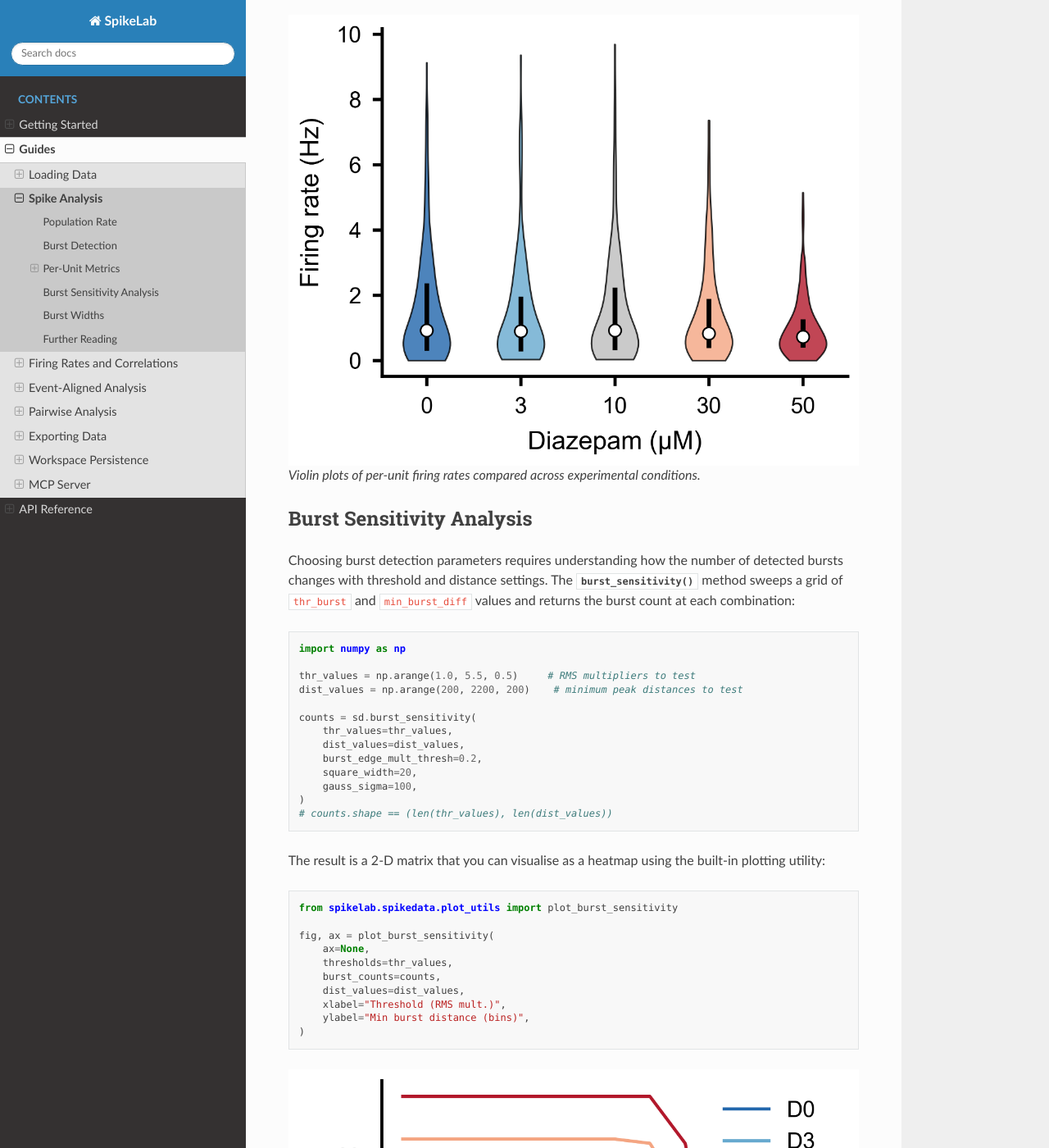
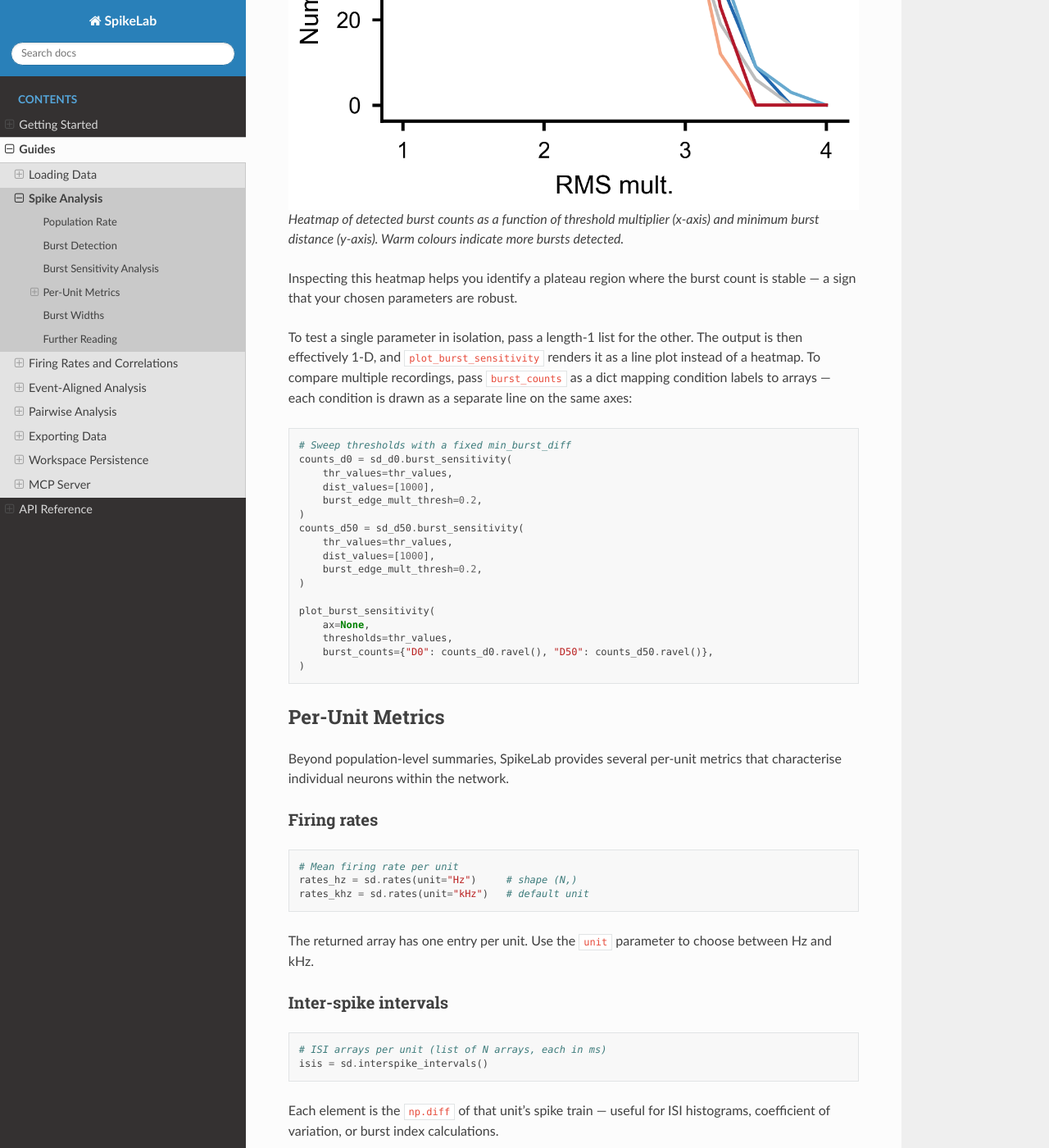
Before and after one commit to braingeneers/SpikeLab, a Sphinx documentation site: the page built from docs/source/guides/spike_analysis.rst, in a window 1280 px wide and 1400 px high, scrolled down 3401 px. Shown: the whole window at 82% size. Built offline with Sphinx 7.4.7 and the Read the Docs theme 3.1.0, drawn with Linux system fonts in a browser that asks for light colours; some of the changed text lies outside the part shown.

Commit message:
Add educator skill and improve Sphinx documentation accuracy
Adds the spikelab-educator agent skill for read-only Q&A about
analyses and neuroscience concepts. Updates Sphinx docs to clarify
millisecond conventions, fix parameter descriptions (boxcar width,
burst edge detection), and add burst sensitivity analysis guide.

Co-Authored-By: Claude Opus 4.6 (1M context) <noreply@anthropic.com>

```diff
--- a/docs/source/api/spikedata.rst
+++ b/docs/source/api/spikedata.rst
@@ -4,8 +4,9 @@ SpikeData
 
 The ``SpikeData`` class is the primary data structure in SpikeLab. It holds
 spike trains for one or more units (neurons or electrodes), where each spike
-train is a sequence of spike times in milliseconds. Most analysis workflows
-start by creating or loading a ``SpikeData`` object.
+train is a sequence of spike times. All analysis methods assume spike times are
+in milliseconds. Most analysis workflows start by creating or loading a
+``SpikeData`` object.
 
 .. autoclass:: spikelab.spikedata.SpikeData
    :members:
--- a/docs/source/getting_started/quickstart.rst
+++ b/docs/source/getting_started/quickstart.rst
@@ -3,7 +3,8 @@ Quick Start
 ===========
 
 This guide walks through the basics of creating and analyzing spike train data
-with SpikeLab. All spike times in the library are in **milliseconds**.
+with SpikeLab. All analyses assume spike times are in **milliseconds** — make
+sure your data uses this convention.
 
 Creating a SpikeData Object
 ---------------------------
--- a/docs/source/guides/exporting_data.rst
+++ b/docs/source/guides/exporting_data.rst
@@ -4,8 +4,8 @@ Exporting Data
 
 SpikeLab provides export functions for saving
 :class:`~spikelab.spikedata.spike_data.SpikeData` objects to several common
-electrophysiology formats. All exporters accept ``SpikeData`` with spike times
-in **milliseconds** and convert to the target format's native time unit
+electrophysiology formats. All exporters assume spike times are in
+**milliseconds** and convert to the target format's native time unit
 automatically.
 
 The export functions live in ``spikelab.data_loaders.data_exporters``.
--- a/docs/source/guides/loading_data.rst
+++ b/docs/source/guides/loading_data.rst
@@ -4,8 +4,8 @@ Loading Data
 
 SpikeLab supports loading spike train data from a variety of common
 electrophysiology formats. All loaders return a
-:class:`~spikelab.spikedata.spike_data.SpikeData` object with spike times in
-**milliseconds**.
+:class:`~spikelab.spikedata.spike_data.SpikeData` object and convert spike
+times to **milliseconds** where possible, since all analyses assume this unit.
 
 The main loader functions live in
 ``spikelab.data_loaders.data_loaders``. In addition,
--- a/docs/source/guides/spike_analysis.rst
+++ b/docs/source/guides/spike_analysis.rst
@@ -21,15 +21,16 @@ Population Rate
 ---------------
 
 The population rate is the smoothed aggregate firing rate across all units.
-SpikeLab computes it in two stages: a square (boxcar) convolution followed by a
-Gaussian convolution, both applied to the 1-ms-binned population spike count.
+SpikeLab computes it in two stages: an optional square (boxcar) convolution
+followed by an optional Gaussian convolution, both applied to the binned
+population spike count.
 
 .. code-block:: python
 
    pop_rate = sd.get_pop_rate(
-       square_width=20,         # half-width of the boxcar kernel (ms)
+       square_width=20,         # full width of the boxcar kernel (ms)
        gauss_sigma=100,         # standard deviation of the Gaussian kernel (ms)
-       raster_bin_size_ms=1.0,  # bin size for the underlying raster (ms)
+       raster_bin_size_ms=1.0,  # bin size for binning spike times to the raster (ms)
    )
 
 The returned array has one value per millisecond-wide bin and represents the
@@ -37,8 +38,9 @@ smoothed population firing rate over time.
 
 Adjusting ``square_width`` and ``gauss_sigma`` controls the trade-off between
 temporal resolution and smoothness. A smaller ``gauss_sigma`` preserves fast
-transients; a larger value reveals slow trends. The ``raster_bin_size_ms``
-parameter sets the resolution of the internal raster used for counting spikes.
+transients; a larger value reveals slow trends. Setting either to ``0`` skips
+that smoothing step entirely. The ``raster_bin_size_ms`` parameter sets the bin
+size used for binning spike times to the internal raster.
 
 
 Burst Detection
@@ -46,15 +48,15 @@ Burst Detection
 
 Network bursts are periods of elevated population activity that stand out above
 baseline. :meth:`~spikelab.SpikeData.get_bursts` detects them by thresholding
-the smoothed population rate and its acceleration (second derivative):
+the smoothed population rate:
 
 .. code-block:: python
 
    tburst, edges, peak_amp = sd.get_bursts(
        thr_burst=2.5,                # RMS multiplier for peak detection
        min_burst_diff=1000,           # minimum distance between burst peaks (bins)
-       burst_edge_mult_thresh=0.2,    # multiplier for detecting burst onset/offset
-       square_width=20,               # pop rate smoothing: boxcar half-width (ms)
+       burst_edge_mult_thresh=0.2,    # fraction of peak height for edge detection
+       square_width=20,               # pop rate smoothing: boxcar full width (ms)
        gauss_sigma=100,               # pop rate smoothing: Gaussian sigma (ms)
        raster_bin_size_ms=1.0,        # raster bin size (ms)
    )
@@ -74,8 +76,11 @@ The three main parameters control detection sensitivity:
 - ``min_burst_diff`` sets the minimum separation between consecutive burst
   peaks. This prevents a single long burst from being split into many short
   ones.
-- ``burst_edge_mult_thresh`` controls how far out from a peak the burst
-  boundaries extend. A lower value pushes edges closer to baseline.
+- ``burst_edge_mult_thresh`` sets the fraction of the burst peak height at
+  which the burst edges are drawn. In peak-to-trough mode (default), the
+  height is measured relative to the neighbouring interburst trough; in
+  peak-to-zero mode, it is measured relative to zero. A lower value pushes
+  edges closer to baseline.
 
 Set ``peak_to_trough=True`` (the default) for trough-to-trough baseline
 subtraction, or ``False`` for a zero baseline.
@@ -86,6 +91,85 @@ subtraction, or ``False`` for a zero baseline.
 
    Spike raster (top) and population rate (bottom) for an MEA recording.
    Detected burst boundaries overlay the population rate trace.
+
+
+Burst Sensitivity Analysis
+--------------------------
+
+Choosing burst detection parameters requires understanding how the number of
+detected bursts changes with threshold and distance settings. The
+:meth:`~spikelab.SpikeData.burst_sensitivity` method sweeps a grid of
+``thr_burst`` and ``min_burst_diff`` values and returns the burst count at each
+combination:
+
+.. code-block:: python
+
+   import numpy as np
+
+   thr_values = np.arange(1.0, 5.5, 0.5)     # RMS multipliers to test
+   dist_values = np.arange(200, 2200, 200)    # minimum peak distances to test
+
+   counts = sd.burst_sensitivity(
+       thr_values=thr_values,
+       dist_values=dist_values,
+       burst_edge_mult_thresh=0.2,
+       square_width=20,
+       gauss_sigma=100,
+   )
+   # counts.shape == (len(thr_values), len(dist_values))
+
+The result is a 2-D matrix that you can visualise as a heatmap using the
+built-in plotting utility:
+
+.. code-block:: python
+
+   from spikelab.spikedata.plot_utils import plot_burst_sensitivity
+
+   fig, ax = plot_burst_sensitivity(
+       ax=None,
+       thresholds=thr_values,
+       burst_counts=counts,
+       dist_values=dist_values,
+       xlabel="Threshold (RMS mult.)",
+       ylabel="Min burst distance (bins)",
+   )
+
+.. figure:: /_static/images/burst_sensitivity.png
+   :width: 100%
+   :alt: Burst sensitivity heatmap
+
+   Heatmap of detected burst counts as a function of threshold multiplier
+   (x-axis) and minimum burst distance (y-axis). Warm colours indicate more
+   bursts detected.
+
+Inspecting this heatmap helps you identify a plateau region where the burst
+count is stable — a sign that your chosen parameters are robust.
+
+To test a single parameter in isolation, pass a length-1 list for the other.
+The output is then effectively 1-D, and ``plot_burst_sensitivity`` renders it
+as a line plot instead of a heatmap. To compare multiple recordings, pass
+``burst_counts`` as a dict mapping condition labels to arrays — each condition
+is drawn as a separate line on the same axes:
+
+.. code-block:: python
+
+   # Sweep thresholds with a fixed min_burst_diff
+   counts_d0 = sd_d0.burst_sensitivity(
+       thr_values=thr_values,
+       dist_values=[1000],
+       burst_edge_mult_thresh=0.2,
+   )
+   counts_d50 = sd_d50.burst_sensitivity(
+       thr_values=thr_values,
+       dist_values=[1000],
+       burst_edge_mult_thresh=0.2,
+   )
+
+   plot_burst_sensitivity(
+       ax=None,
+       thresholds=thr_values,
+       burst_counts={"D0": counts_d0.ravel(), "D50": counts_d50.ravel()},
+   )
 
 
 Per-Unit Metrics
@@ -148,59 +232,6 @@ coupling between individual units and the population:
    conditions.
 
 
-Burst Sensitivity Analysis
---------------------------
-
-Choosing burst detection parameters requires understanding how the number of
-detected bursts changes with threshold and distance settings. The
-:meth:`~spikelab.SpikeData.burst_sensitivity` method sweeps a grid of
-``thr_burst`` and ``min_burst_diff`` values and returns the burst count at each
-combination:
-
-.. code-block:: python
-
-   import numpy as np
-
-   thr_values = np.arange(1.0, 5.5, 0.5)     # RMS multipliers to test
-   dist_values = np.arange(200, 2200, 200)    # minimum peak distances to test
-
-   counts = sd.burst_sensitivity(
-       thr_values=thr_values,
-       dist_values=dist_values,
-       burst_edge_mult_thresh=0.2,
-       square_width=20,
-       gauss_sigma=100,
-   )
-   # counts.shape == (len(thr_values), len(dist_values))
-
-The result is a 2-D matrix that you can visualise as a heatmap using the
-built-in plotting utility:
-
-.. code-block:: python
-
-   from spikelab.spikedata.plot_utils import plot_burst_sensitivity
-
-   fig, ax = plot_burst_sensitivity(
-       ax=None,
-       thresholds=thr_values,
-       burst_counts=counts,
-       dist_values=dist_values,
-       xlabel="Threshold (RMS mult.)",
-       ylabel="Min burst distance (bins)",
-   )
-
-.. figure:: /_static/images/burst_sensitivity.png
-   :width: 100%
-   :alt: Burst sensitivity heatmap
-
-   Heatmap of detected burst counts as a function of threshold multiplier
-   (x-axis) and minimum burst distance (y-axis). Warm colours indicate more
-   bursts detected.
-
-Inspecting this heatmap helps you identify a plateau region where the burst
-count is stable — a sign that your chosen parameters are robust.
-
-
 Burst Widths
 -------------
 
--- a/docs/source/index.rst
+++ b/docs/source/index.rst
@@ -26,8 +26,9 @@ Key features:
 
 .. note::
 
-   All spike times in SpikeLab are stored and processed in **milliseconds**
-   unless explicitly stated otherwise.
+   SpikeLab's analyses assume that spike times are provided in
+   **milliseconds**. Make sure your data uses this convention before
+   passing it to analysis functions.
 
 .. toctree::
    :maxdepth: 2
```
Also changed, not shown: .agent/skills/spikelab-educator/SKILL.md (added).
